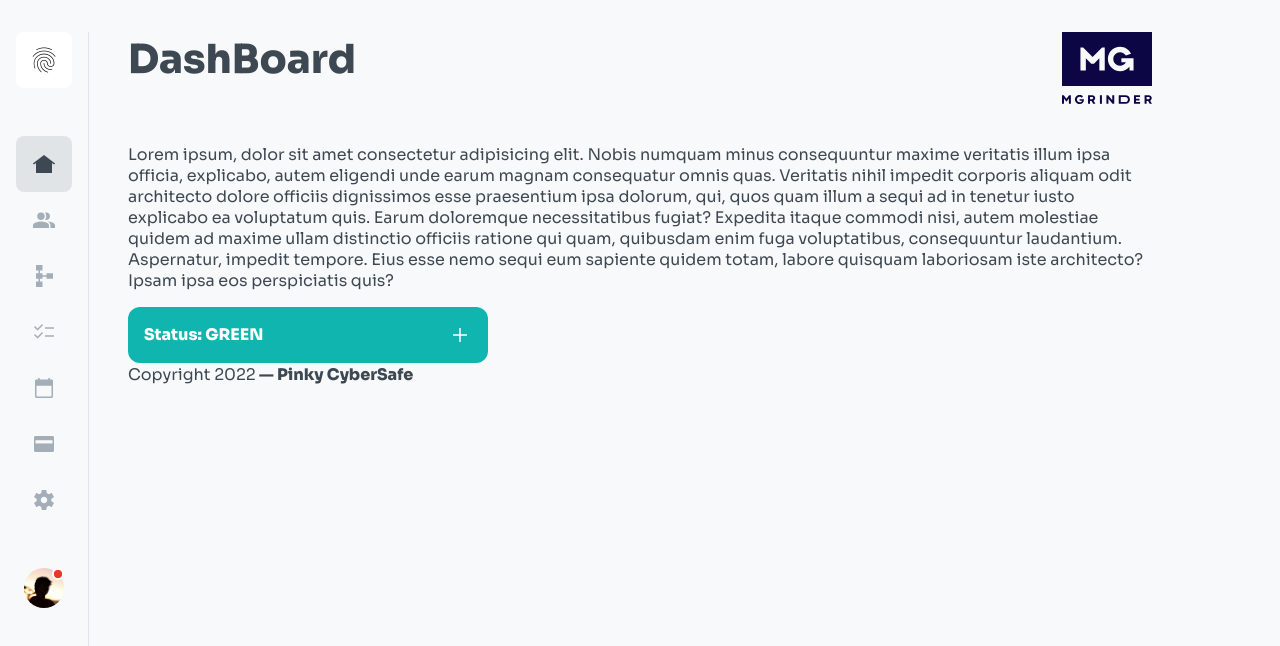
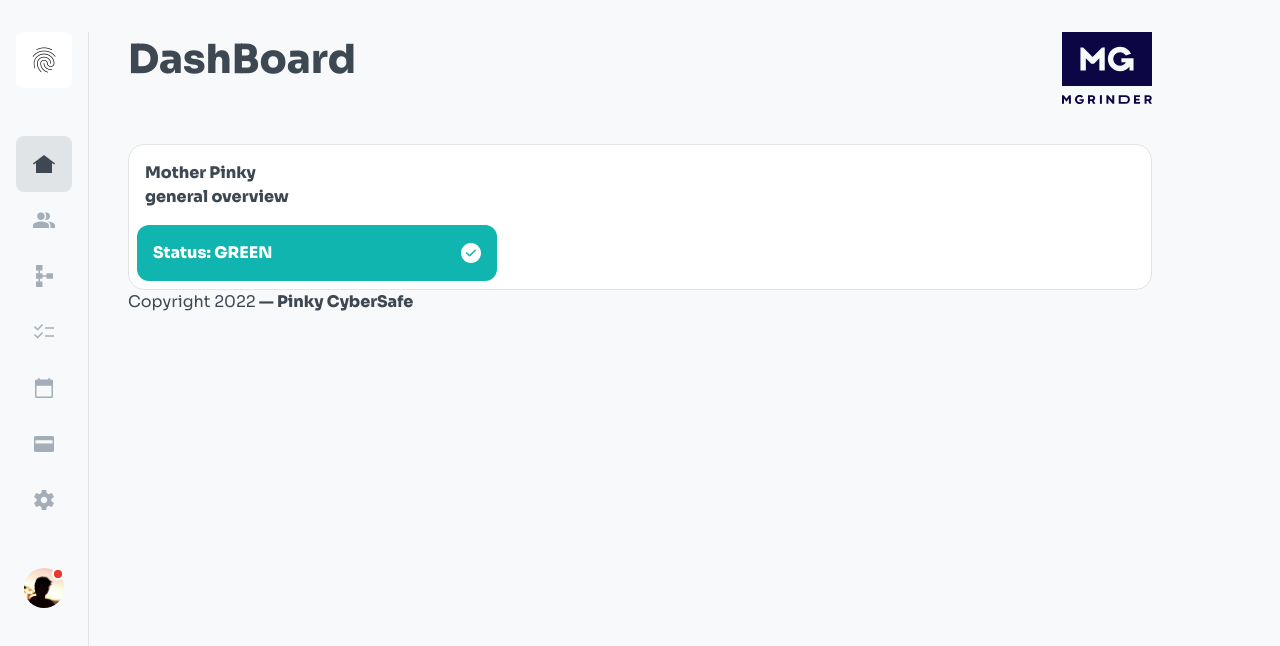
Before and after one commit to auza0002/PinkyCyberPlatform, a React (Vite) app: page / in a window 1280 px wide. Shown: the top 646 px of the page. Built offline with nearby package versions, Linux system fonts and the light colour scheme.

Commit message:
calender SVG added, Button SCSS added, ServerCom

```diff
--- a/src/components/button/button.styles.scss
+++ b/src/components/button/button.styles.scss
@@ -13,7 +13,13 @@
   cursor: pointer;
   &.btn-success {
     background-color: rgba(15, 181, 174, 1);
+    &:hover,
+    &:focus {
+      transition: all 0.3s ease-in-out;
+      background-color: #139366;
+    }
   }
+
   &.btn-large {
     justify-content: space-between;
     width: 360px;
--- a/src/components/routes/dashBoard/dashBoard.component.jsx
+++ b/src/components/routes/dashBoard/dashBoard.component.jsx
@@ -7,6 +7,7 @@ import flashCirleSVG from "../../../assets/images/flashCircle.svg";
 import shiledSearchSVG from "../../../assets/images/shiledSearch.svg";
 import tickCircle from "../../../assets/images/tickCircle.svg";
 import ticket from "../../../assets/images/ticket.svg";
+import ServerStatus from "./serverStatus/serverStatus.component";
 import "./dashBoard.styles.scss";
 
 const DashBoard = () => {
@@ -14,32 +15,53 @@ const DashBoard = () => {
     1: "Partner-Account",
     2: "network",
   };
+  const serversStatus = {
+    1: {
+      status: "GREEN",
+      number: 1,
+      percentage: 32,
+      totalPercentage: 100,
+    },
+    2: {
+      status: "GREEN",
+      number: 2,
+      percentage: 24,
+      totalPercentage: 100,
+    },
+    3: {
+      status: "YELLOW",
+      number: 3,
+      percentage: 56,
+      totalPercentage: 100,
+    },
+    4: {
+      status: "RED",
+      number: 4,
+      percentage: 80,
+      totalPercentage: 100,
+    },
+  };
   return (
-    <div>
+    <>
       <HeaderComponent links={""}>DashBoard</HeaderComponent>
 
-      <p>
-        Lorem ipsum, dolor sit amet consectetur adipisicing elit. Nobis numquam
-        minus consequuntur maxime veritatis illum ipsa officia, explicabo, autem
-        eligendi unde earum magnam consequatur omnis quas. Veritatis nihil
-        impedit corporis aliquam odit architecto dolore officiis dignissimos
-        esse praesentium ipsa dolorum, qui, quos quam illum a sequi ad in
-        tenetur iusto explicabo ea voluptatum quis. Earum doloremque
-        necessitatibus fugiat? Expedita itaque commodi nisi, autem molestiae
-        quidem ad maxime ullam distinctio officiis ratione qui quam, quibusdam
-        enim fuga voluptatibus, consequuntur laudantium. Aspernatur, impedit
-        tempore. Eius esse nemo sequi eum sapiente quidem totam, labore quisquam
-        laboriosam iste architecto? Ipsam ipsa eos perspiciatis quis?
-      </p>
+      <section className="container-information">
+        <div className="container-general-overview">
+          <div>
+            <p>Mother Pinky general overview</p>
+          </div>
           <Button
             type="succes"
             size="large"
             position={"right"}
-        icons={<span className="material-symbols-outlined">add</span>}
+            icons={<img src={tickCircle} alt="calendar" />}
           >
             Status: GREEN
           </Button>
         </div>
+        <li>{console.log(serversStatus)}</li>
+      </section>
+    </>
   );
 };
 
--- a/src/components/routes/dashBoard/dashBoard.styles.scss
+++ b/src/components/routes/dashBoard/dashBoard.styles.scss
@@ -0,0 +1,25 @@
+.container-information {
+  background: #ffffff;
+  border: 1px solid #e1e4e7;
+  border-radius: 16px;
+  display: flex;
+  flex-direction: row;
+  padding: 16px 8px 8px;
+  & .container-general-overview {
+    display: flex;
+    flex-direction: column;
+    gap: 1rem;
+    div {
+      display: flex;
+      padding-left: 8px;
+      p {
+        max-width: 145px;
+        margin: 0;
+        font-style: normal;
+        font-weight: 700;
+        font-size: 16px;
+        line-height: 24px;
+      }
+    }
+  }
+}
--- /dev/null
+++ b/src/components/routes/dashBoard/serverStatus/serverStatus.component.jsx
@@ -0,0 +1,5 @@
+const ServerStatus = () => {
+  return <div></div>;
+};
+
+export default ServerStatus;
--- a/src/style/globalStyle.jsx
+++ b/src/style/globalStyle.jsx
@@ -9,6 +9,7 @@ export const GlobalStyle = createGlobalStyle`
 }
 
 ul,
+li,
 ol{
   list-style-type:none;
   list-style: none;
--- a/src/style/style.jsx
+++ b/src/style/style.jsx
@@ -1,7 +1,7 @@
 /* eslint-disable no-unused-vars */
 import styled from "styled-components";
 
-const MainContainer = styled.div`
+const MainContainer = styled.main`
   margin-left: 8rem;
   margin-right: 8rem;
   padding-top: 2rem;
```
Also changed, not shown: src/assets/images/calendar.svg, src/assets/images/ticket.svg, src/components/routes/dashBoard/serverStatus/serverStatus.styles.scss (added). Lines whose indentation alone changed are shown as unchanged.
